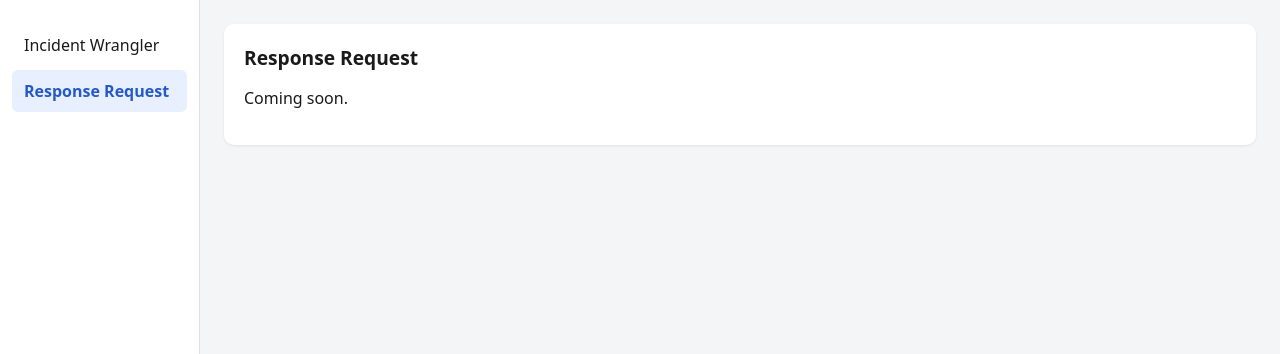
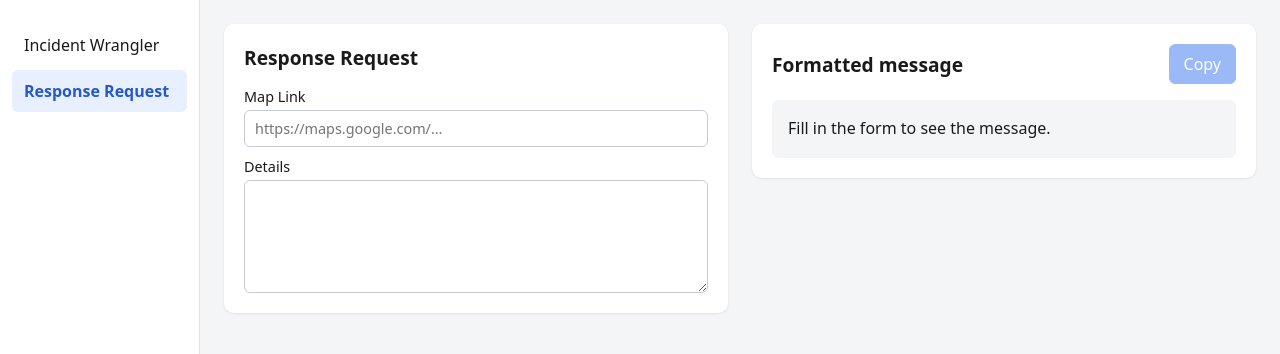
Before and after one commit to Dispatchers-Union/signal-message-formatter, a React (Vite) app: page / in a window 1280 px wide. Both pictures are taken after a click on the tab "Response Request". Shown: the top 354 px of the page. Built offline with nearby package versions, Linux system fonts and the light colour scheme.

Commit message:
Add Response Request form

```diff
--- a/src/IncidentWrangler.jsx
+++ b/src/IncidentWrangler.jsx
@@ -1,4 +1,5 @@
 import { useState } from 'react';
+import OutputPanel from './OutputPanel.jsx';
 import { ICE_OPTIONS, INCIDENT_TYPES, NEED_OPTIONS, NEXT_UPDATE_OPTIONS, toTimeValue, formatHeader, formatIncident, formatNextUpdate, formatSummary, isBlank } from './format.js';
 
 // Random IDs rather than a module-level counter: a counter resets on hot
@@ -20,7 +21,6 @@ const newIncident = () => ({
 
 export default function IncidentWrangler() {
   const [incidents, setIncidents] = useState(() => [newIncident()]);
-  const [copied, setCopied] = useState(false);
   // Only refreshed when a form field changes, not on a timer.
   const [updatedAt, setUpdatedAt] = useState(() => new Date());
   // Once someone types a time, stop overwriting it with the auto time.
@@ -50,11 +50,6 @@ export default function IncidentWrangler() {
         .join('\n\n')
     : '';
 
-  const copy = async () => {
-    await navigator.clipboard.writeText(output);
-    setCopied(true);
-    setTimeout(() => setCopied(false), 1500);
-  };
 
   return (
     <div className="two-col">
@@ -208,15 +203,10 @@ export default function IncidentWrangler() {
         </button>
       </section>
 
-      <section className="panel output-panel">
-        <div className="output-header">
-          <h1>Formatted message</h1>
-          <button type="button" onClick={copy} disabled={!output}>
-            {copied ? 'Copied!' : 'Copy'}
-          </button>
-        </div>
-        <pre className="output">{output || 'Fill in an incident to see the message.'}</pre>
-      </section>
+      <OutputPanel
+        output={output}
+        placeholder="Fill in an incident to see the message."
+      />
     </div>
   );
 }
--- /dev/null
+++ b/src/OutputPanel.jsx
@@ -0,0 +1,24 @@
+import { useState } from 'react';
+
+// Right-hand panel: the formatted message plus a Copy button.
+export default function OutputPanel({ output, placeholder }) {
+  const [copied, setCopied] = useState(false);
+
+  const copy = async () => {
+    await navigator.clipboard.writeText(output);
+    setCopied(true);
+    setTimeout(() => setCopied(false), 1500);
+  };
+
+  return (
+    <section className="panel output-panel">
+      <div className="output-header">
+        <h1>Formatted message</h1>
+        <button type="button" onClick={copy} disabled={!output}>
+          {copied ? 'Copied!' : 'Copy'}
+        </button>
+      </div>
+      <pre className="output">{output || placeholder}</pre>
+    </section>
+  );
+}
--- a/src/ResponseRequest.jsx
+++ b/src/ResponseRequest.jsx
@@ -1,8 +1,35 @@
+import { useState } from 'react';
+import OutputPanel from './OutputPanel.jsx';
+import { formatResponseRequest } from './format.js';
+
 export default function ResponseRequest() {
+  const [form, setForm] = useState({ mapLink: '', details: '' });
+  const update = (field) => (e) => setForm((f) => ({ ...f, [field]: e.target.value }));
+
   return (
-    <section className="panel">
-      <h1>Response Request</h1>
-      <p>Coming soon.</p>
-    </section>
+    <div className="two-col">
+      <section className="panel form-panel">
+        <h1>Response Request</h1>
+        <div className="stack">
+          <label>
+            Map Link
+            <input
+              type="url"
+              value={form.mapLink}
+              placeholder="https://maps.google.com/…"
+              onChange={update('mapLink')}
+            />
+          </label>
+          <label>
+            Details
+            <textarea rows={5} value={form.details} onChange={update('details')} />
+          </label>
+        </div>
+      </section>
+      <OutputPanel
+        output={formatResponseRequest(form)}
+        placeholder="Fill in the form to see the message."
+      />
+    </div>
   );
 }
--- a/src/format.js
+++ b/src/format.js
@@ -92,3 +92,18 @@ export function formatNextUpdate(date, timeValue, minutes) {
   next.setMinutes(next.getMinutes() + minutes);
   return `Next Update by ${formatTime(next)}`;
 }
+
+// Response Request: header, map link, details, then the call to action,
+// each separated by a blank line. Empty until a field is filled in.
+export function formatResponseRequest({ details, mapLink }) {
+  if (!mapLink.trim() && !details.trim()) return '';
+  return [
+    '‼️ RAPID RESPONSE NEEDED ‼️',
+    mapLink.trim(),
+    details.trim() && `👀 ${details.trim()}`,
+    'If you can get there in 15 minutes or less, please respond with an ETA and wait for confirmation before leaving.',
+    'Please:\n🤐 do not share any dispatch information outside of FD\n🪪 only respond if you have a lanyard',
+  ]
+    .filter(Boolean)
+    .join('\n\n');
+}
--- a/src/styles.css
+++ b/src/styles.css
@@ -75,7 +75,7 @@ h1 { font-size: 1.2rem; margin: 0 0 16px; }
 .incident legend { font-weight: 600; padding: 0 4px; }
 
 label { display: grid; gap: 4px; font-size: 0.9rem; font-weight: 500; }
-input, select {
+input, select, textarea {
   font: inherit;
   padding: 8px 10px;
   border: 1px solid #c8ccd2;
@@ -133,3 +133,6 @@ button.remove {
   gap: 10px;
   margin-bottom: 24px;
 }
+
+.stack { display: grid; gap: 10px; }
+textarea { resize: vertical; }
```
